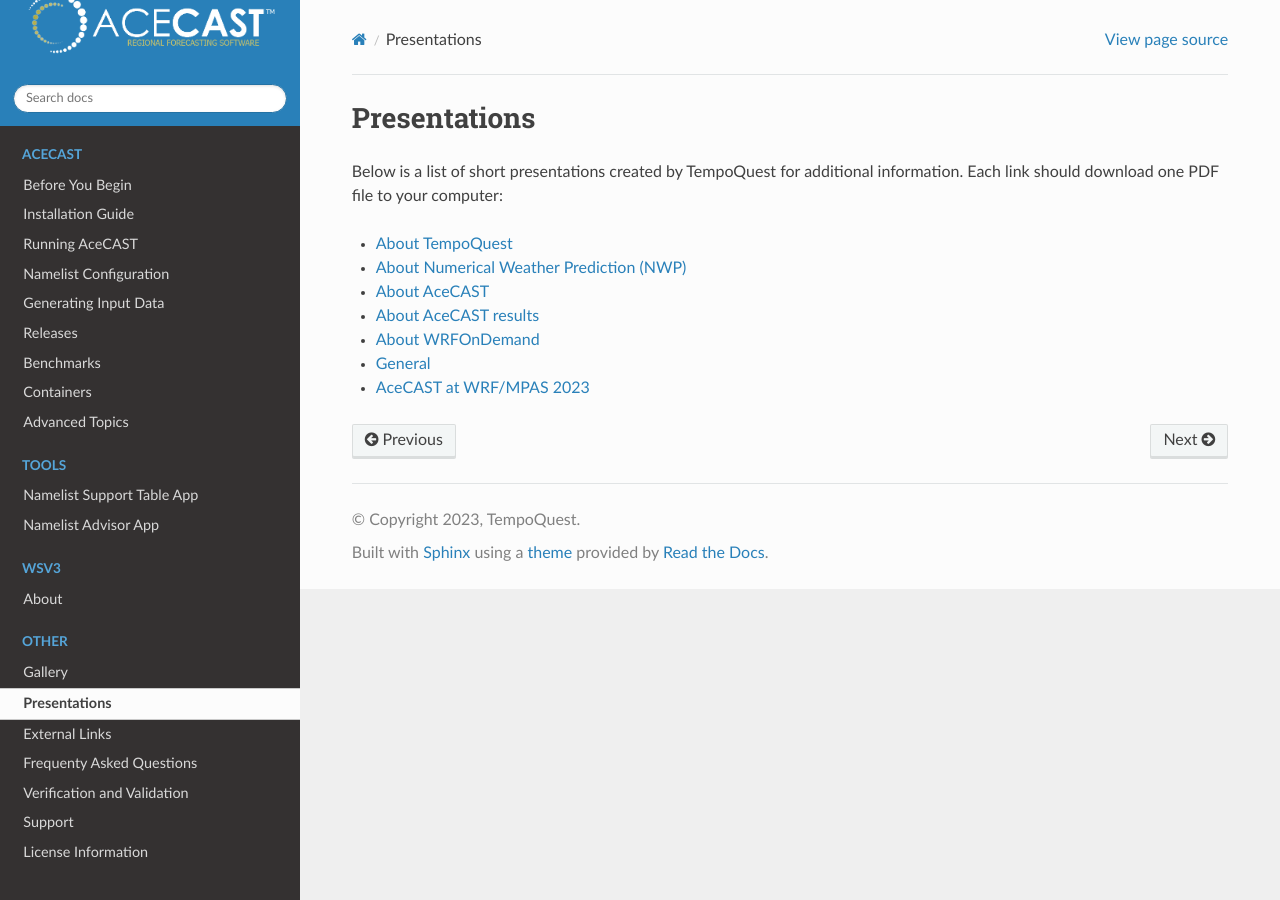
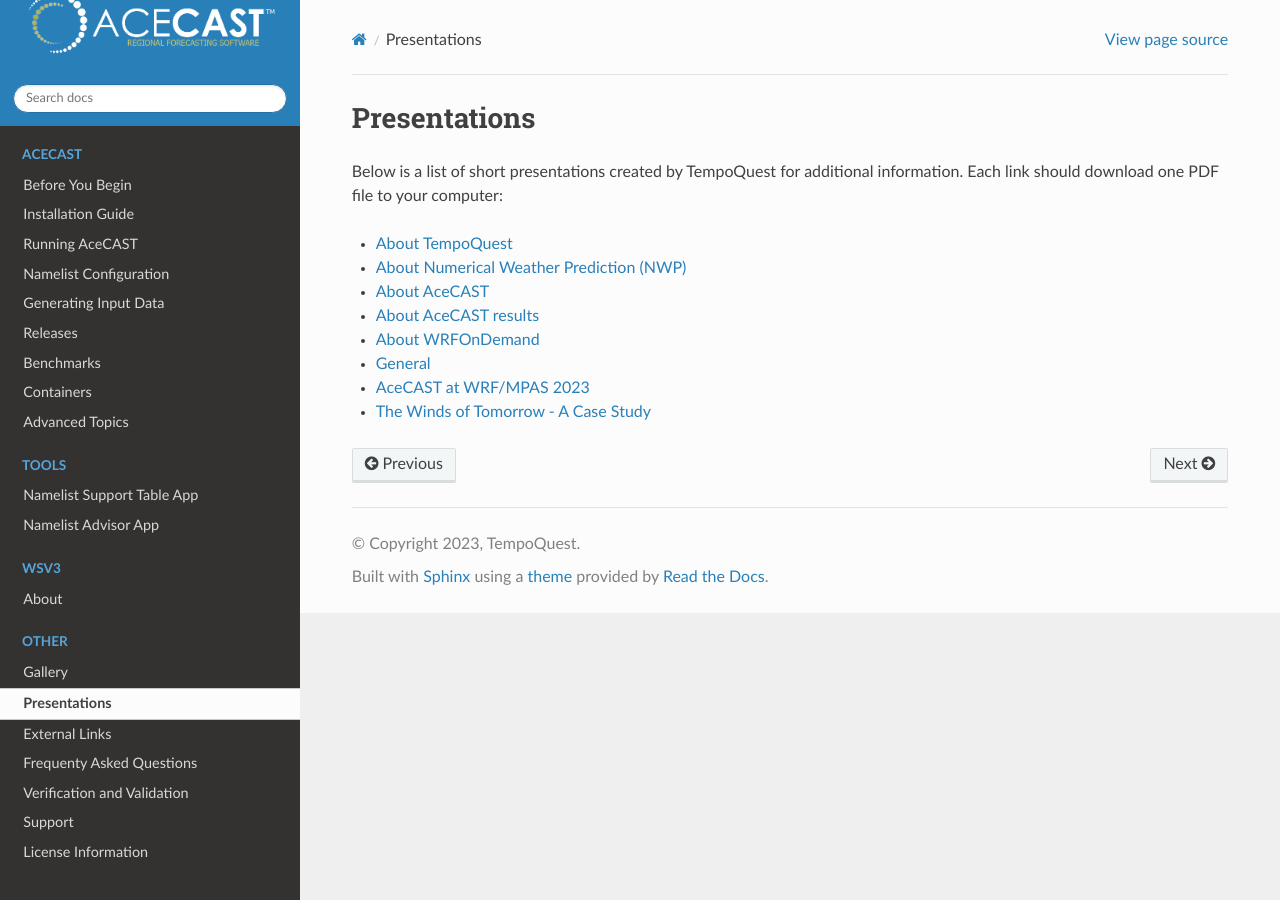
Before and after one commit to TempoQuestInc/AceCAST-Docs, a Sphinx documentation site: the page built from source/Extras.rst, in a window 1280 px wide. Built offline with Sphinx 7.4.7 and the Read the Docs theme 2.0.0, drawn with Linux system fonts in a browser that asks for light colours.

Commit message:
Added Customer Case Study
Added customer case study comparing WRF with AceCAST.

```diff
--- a/source/Extras.rst
+++ b/source/Extras.rst
@@ -15,3 +15,4 @@
 * `About WRFOnDemand <_static/About_WRF_On_Demand.pdf>`_
 * `General <_static/AceCAST_Presentation.pdf>`_
 * `AceCAST at WRF/MPAS 2023 <_static/AceCAST-WRFMPAS2023.pdf>`_
+* `The Winds of Tomorrow - A Case Study <_static/AceCast_Validation.pdf>`_
```
